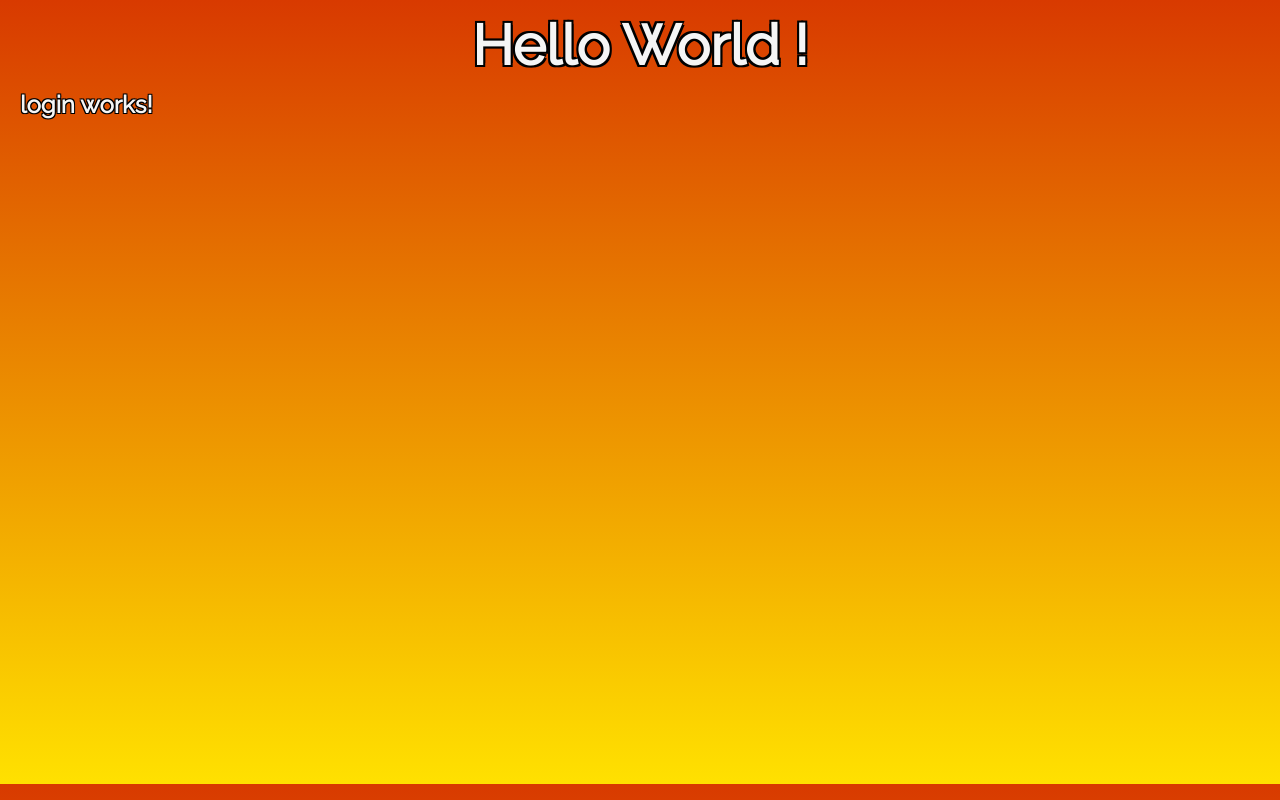
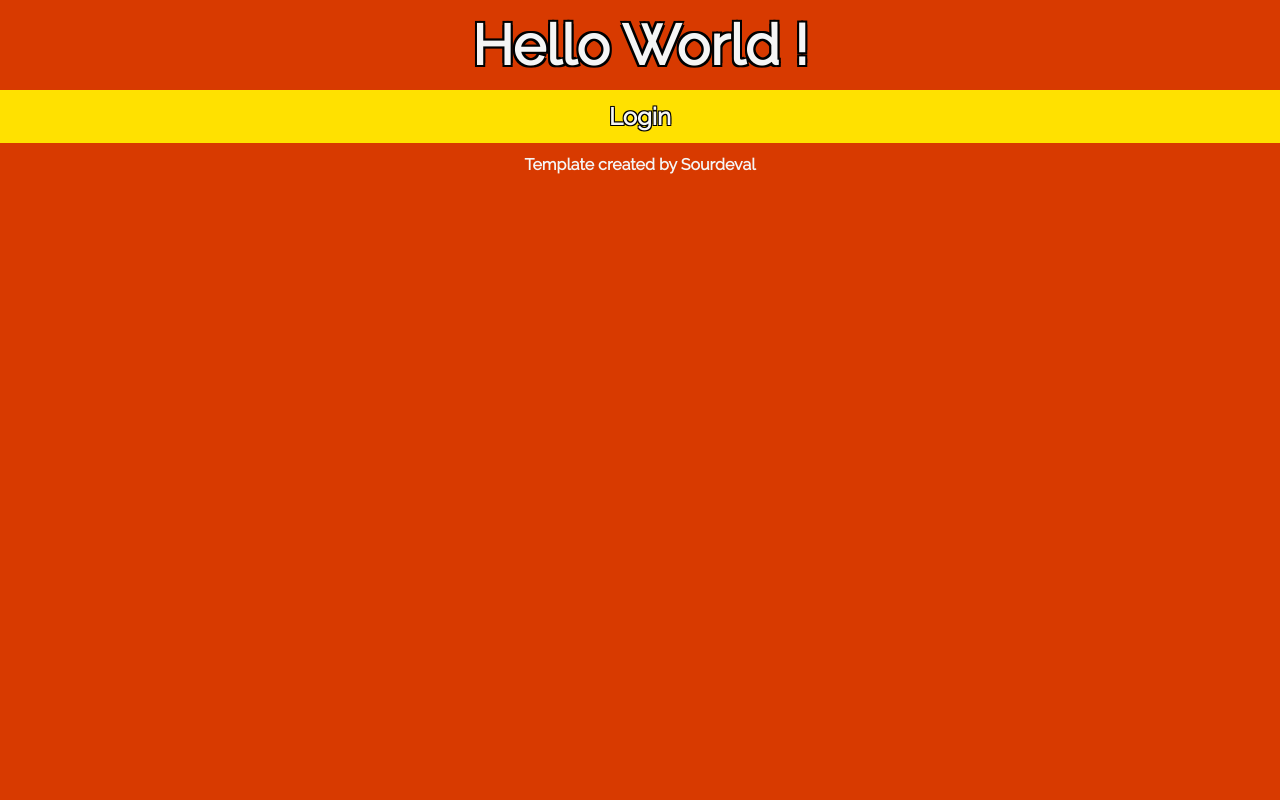
Before and after one commit to Sourdeval/Template-Angular-Login-Firebase, an Angular app: page / in a window 1280 px wide. Built offline with nearby package versions, Linux system fonts and the light colour scheme.

Commit message:
Improve style.css

```diff
--- a/src/app/app.component.css
+++ b/src/app/app.component.css
@@ -0,0 +1,3 @@
+.footer{
+    flex-grow: 1;
+}
--- a/src/app/app.component.html
+++ b/src/app/app.component.html
@@ -1,3 +1,11 @@
-<h1 align="center">Hello World !</h1>
+<section>
+  <h1 align="center">Hello World !</h1>
+</section>
 
-<router-outlet></router-outlet>
+<section>
+  <router-outlet></router-outlet>
+</section>
+
+<section class="footer">
+  <h5>Template created by Sourdeval</h5>
+</section>
--- a/src/app/login/login.component.html
+++ b/src/app/login/login.component.html
@@ -1 +1 @@
-<h3>login works!</h3>
+<h3 align="center">Login</h3>
--- a/src/styles.css
+++ b/src/styles.css
@@ -3,13 +3,30 @@
     --theme-color-1: #d83a00;
     --theme-color-2: #ffe100;
     --theme-fonts : 'Raleway', 'Trebuchet MS', Arial, sans-serif;
+    --theme-font-color-1: whitesmoke;
+    --theme-font-color-2: black;
 }
 
-html, body { height: 98%; }
+app-root{
+    display: flex;
+    flex-wrap: wrap;
+    min-height: 100%;
+    flex-direction: column;
+}
+
+router-outlet {
+    display: none;
+}
+
+html, body { margin: 0; height: 100%;}
 
 /* Permalink - use to edit and share this gradient: https://colorzilla.com/gradient-editor/#feccb1+0,f17432+50,ea5507+51,fb955e+100;Red+Gloss+%232 */
-body{
-    background: linear-gradient(180deg, var(--theme-color-1) 0%, var(--theme-color-2) 100%);
+section:nth-of-type(odd){
+    background: var(--theme-color-1);
+}
+
+section:nth-of-type(even){
+    background: var(--theme-color-2);
 }
 
 /* All texts */
@@ -20,7 +37,7 @@ h1, h2, h3, h4, h5, h6, input, span {
 
 /* Titles */
 h1, h2, h3, h5 {
-    color: whitesmoke;
+    color: var(--theme-font-color-1);
     margin: 12px;
 }
 
@@ -34,7 +51,7 @@ h3 {
 
 /* Key words */
 h4 {
-    color: black;
+    color: var(--theme-font-color-2);
     text-shadow: -1px -1px 0 #000, 1px -1px 0 #000, -1px 1px 0 #000, 1px 1px 0 #000;
 }
 
@@ -94,8 +111,8 @@ section {
     justify-content: space-evenly;
 }
 
-.black-text {
-    color: black;
+.second-color-text {
+    color: var(--theme-font-color-2);
     text-shadow: -1px -1px 0 #FFF, 1px -1px 0 #FFF, -1px 1px 0 #FFF, 1px 1px 0 #FFF;
 }
 
@@ -139,7 +156,7 @@ div.spacer{
 }
 
 button{
-    color: whitesmoke;
+    color: var(--theme-font-color-1);
 }
 
 .mat-dialog-container{
```
